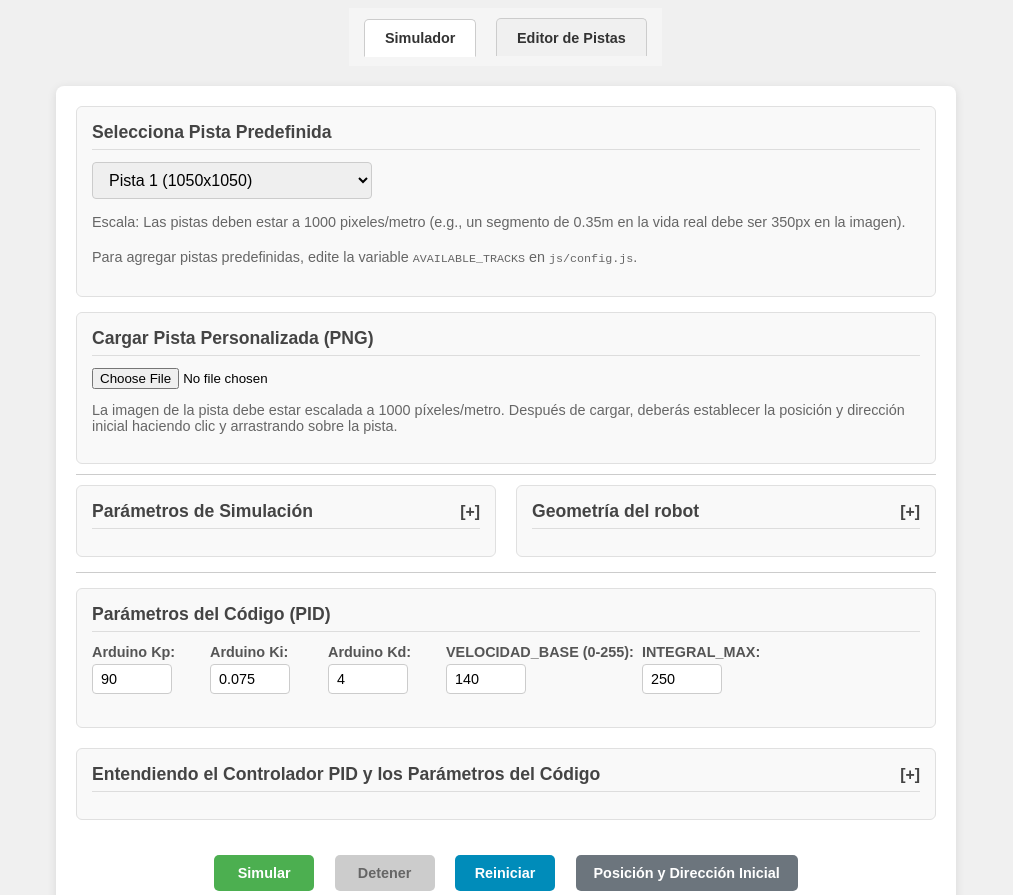
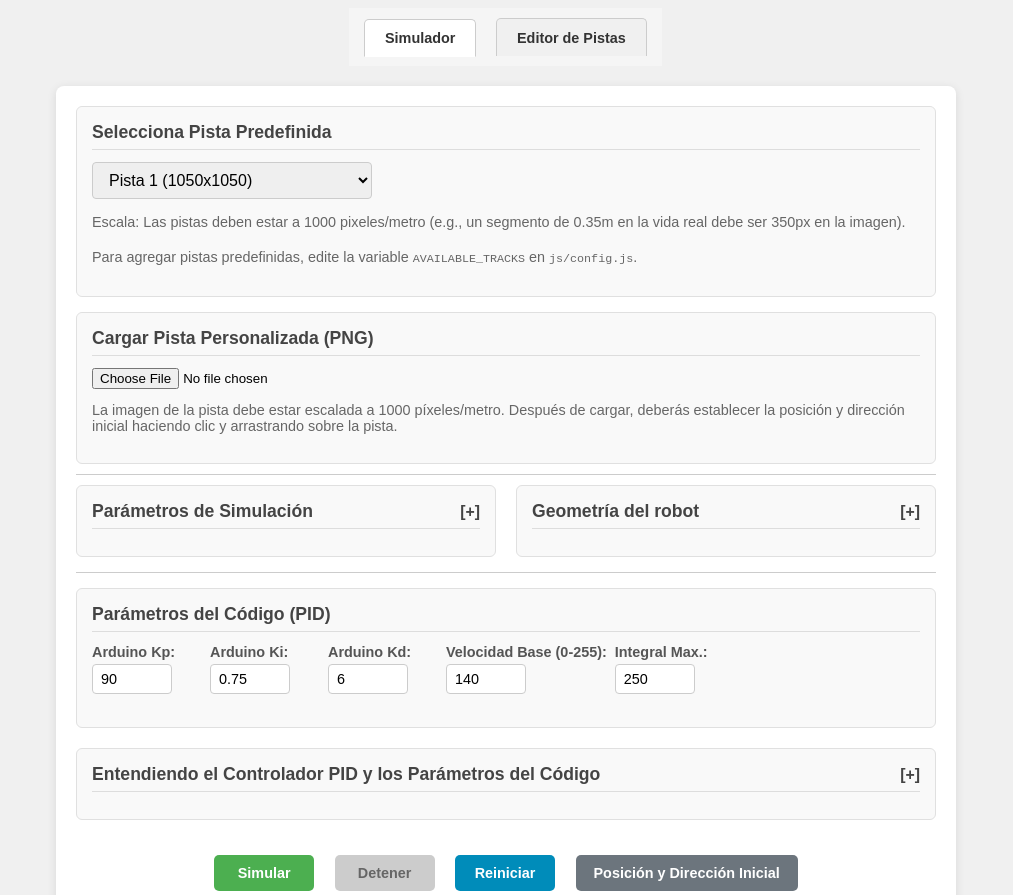
Before and after one commit to svpsteamclub/SLCSim, a website with bundled scripts: page index.html in a window 1280 px wide. Shown: the part 202-1097 px from the top of the page, without its empty margins (134-1147 px from the left). Built offline with nearby package versions, Linux system fonts and the light colour scheme.

Commit message:
Update index.html

```diff
--- a/index.html
+++ b/index.html
@@ -107,7 +107,7 @@
                         <label for="sideSensorSpreadInput">Amplitud de los sensores laterales (m, desde el centro del array de sensores):</label>
                         <input type="number" id="sideSensorSpreadInput" value="0.017" step="0.005" readonly>
                         <label for="sensorForwardOffsetInput">Posición de los sensores (m, desde el centro del robot):</label>
-                        <input type="number" id="sensorForwardOffsetInput" value="0.15" step="0.01" readonly>
+                        <input type="number" id="sensorForwardOffsetInput" value="0.165" step="0.01" readonly>
                         <label for="sensorDiameterInput">Diámetro de los sensores (m):</label>
                         <input type="number" id="sensorDiameterInput" value="0.012" step="0.001" readonly>
                         <button id="restoreDefaultRobot" class="control-button">Restaurar Robot por Defecto</button>
@@ -119,10 +119,10 @@
                 <h3>Parámetros del Código (PID)</h3>
                 <div class="pid-params-row">
                     <div><label for="arduino_kp">Arduino Kp:</label><input type="number" id="arduino_kp" value="90" step="1"></div>
-                    <div><label for="arduino_ki">Arduino Ki:</label><input type="number" id="arduino_ki" value="0.075" step="0.001"></div>
-                    <div><label for="arduino_kd">Arduino Kd:</label><input type="number" id="arduino_kd" value="4" step="0.1"></div>
-                    <div><label for="arduino_velBase">VELOCIDAD_BASE (0-255):</label><input type="number" id="arduino_velBase" value="140" step="1"></div>
-                    <div><label for="arduino_integralMax">INTEGRAL_MAX:</label><input type="number" id="arduino_integralMax" value="250" step="1.0"></div>
+                    <div><label for="arduino_ki">Arduino Ki:</label><input type="number" id="arduino_ki" value="0.75" step="0.001"></div>
+                    <div><label for="arduino_kd">Arduino Kd:</label><input type="number" id="arduino_kd" value="6" step="0.1"></div>
+                    <div><label for="arduino_velBase">Velocidad Base (0-255):</label><input type="number" id="arduino_velBase" value="140" step="1"></div>
+                    <div><label for="arduino_integralMax">Integral Max.:</label><input type="number" id="arduino_integralMax" value="250" step="1.0"></div>
                 </div>
             </div>
 
```
